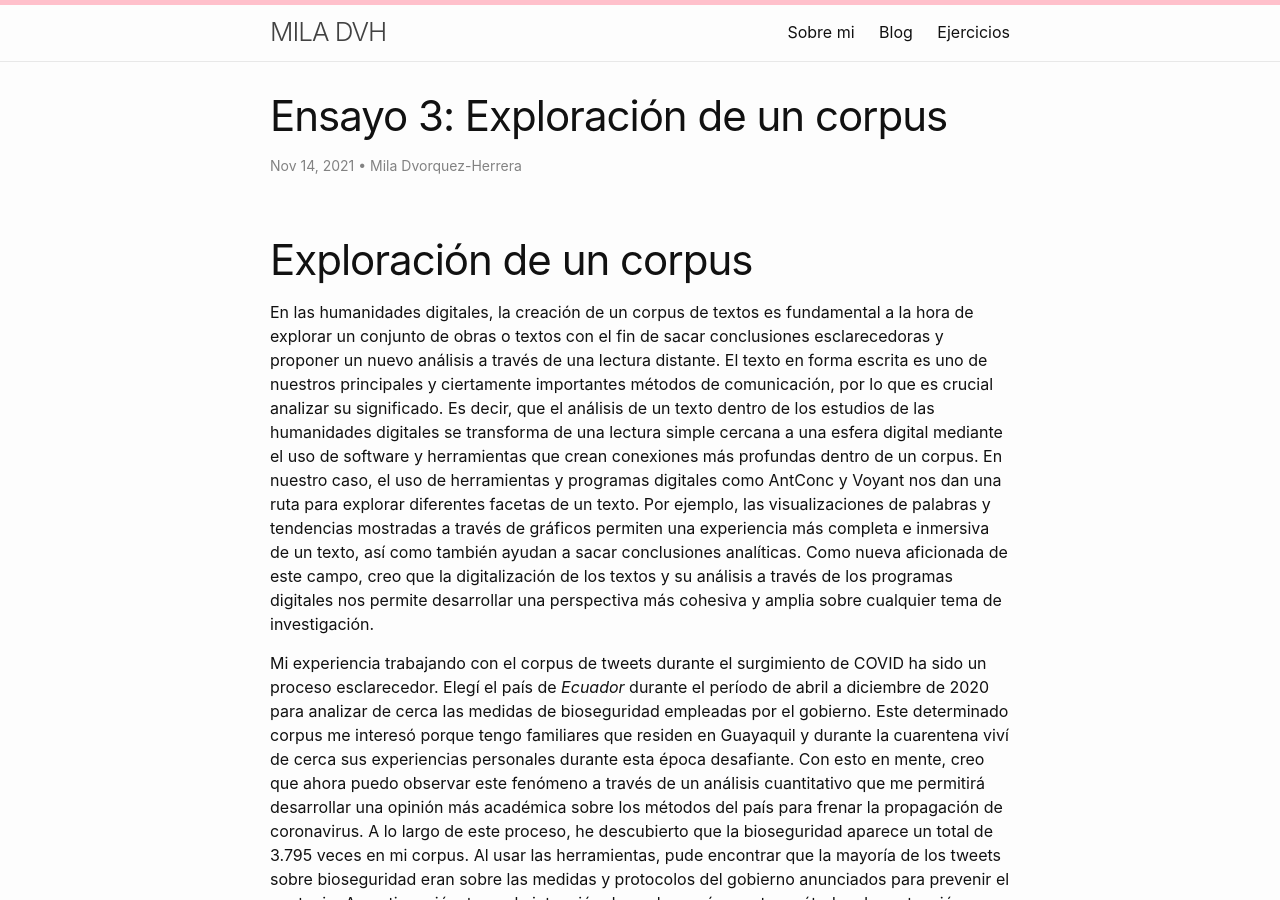
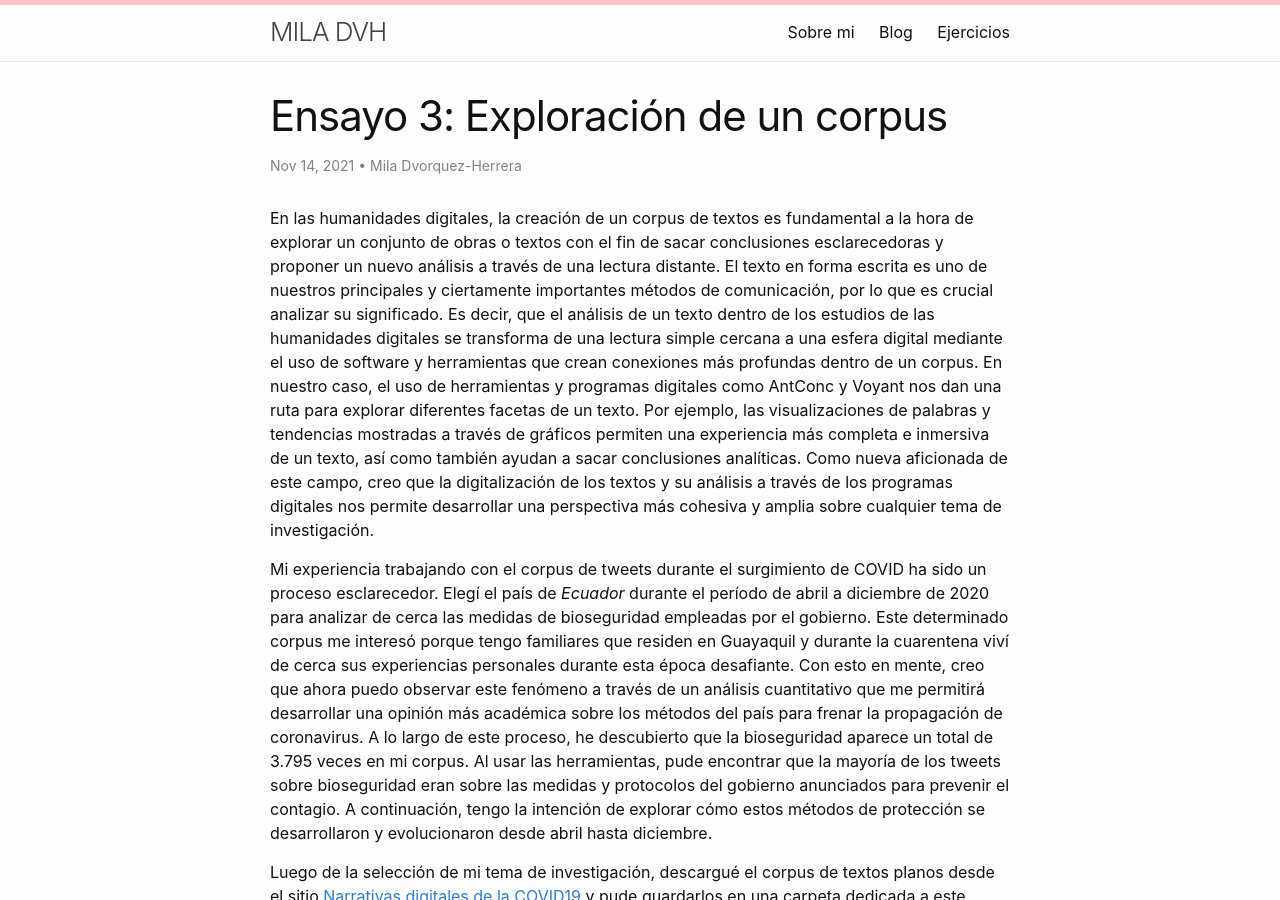
Before and after one commit to miladvh/miladvh.github.io, a Jekyll site: the page built from _posts/2021-11-14-ensayo3.md, in a window 1280 px wide and 900 px high. Built offline with Jekyll 4.4.1, drawn with Linux system fonts in a browser that asks for light colours.

Commit message:
Update 2021-11-14-ensayo3.md

```diff
--- a/_posts/2021-11-14-ensayo3.md
+++ b/_posts/2021-11-14-ensayo3.md
@@ -4,8 +4,6 @@ title: "Ensayo 3: Exploración de un corpus"
 date: 2021-11-14
 author: Mila Dvorquez-Herrera
 ---
-
-# Exploración de un corpus
 
 En las humanidades digitales, la creación de un corpus de textos es fundamental a la hora de explorar un conjunto de obras o textos con el fin de sacar conclusiones esclarecedoras y proponer un nuevo análisis a través de una lectura distante. El texto en forma escrita es uno de nuestros principales y ciertamente importantes métodos de comunicación, por lo que es crucial analizar su significado.  Es decir, que el análisis de un texto dentro de los estudios de las humanidades digitales se transforma de una lectura simple cercana a una esfera digital mediante el uso de software y herramientas que crean conexiones más profundas dentro de un corpus. En nuestro caso, el uso de herramientas y programas digitales como AntConc y Voyant nos dan una ruta para explorar diferentes facetas de un texto. Por ejemplo, las visualizaciones de palabras y tendencias mostradas a través de gráficos permiten una experiencia más completa e inmersiva de un texto, así como también ayudan a sacar conclusiones analíticas. Como nueva aficionada de este campo, creo que la digitalización de los textos y su análisis a través de los programas digitales nos permite desarrollar una perspectiva más cohesiva y amplia sobre cualquier tema de investigación.
 
```
